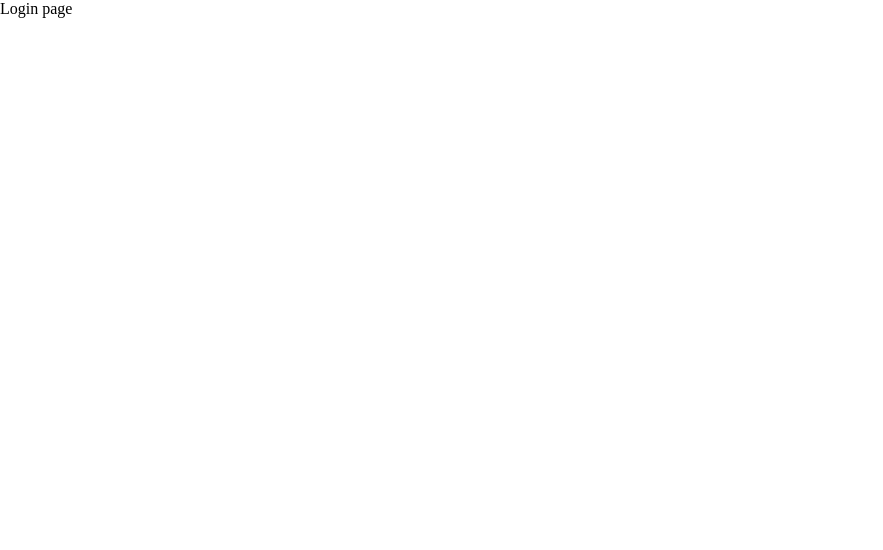
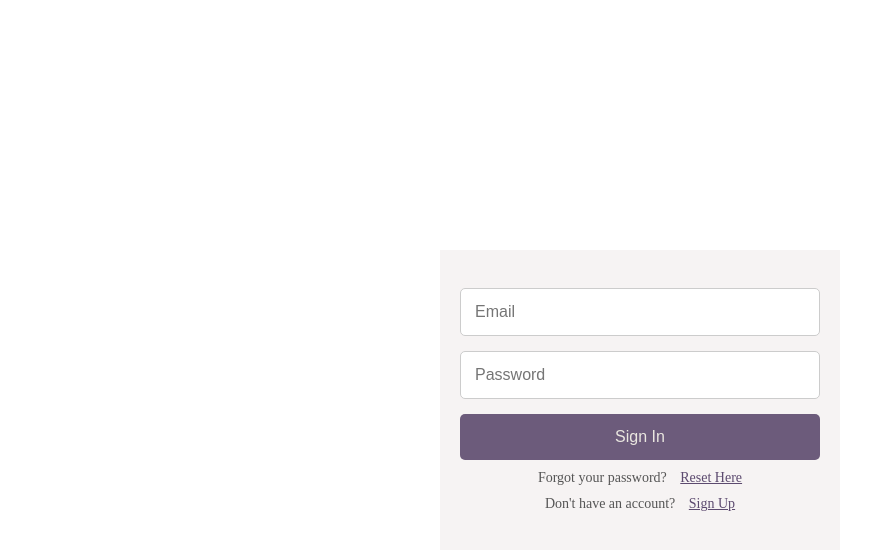
Before and after one commit to suraim001/MERN-ECOMMERCE, a React (Vite) app in the folder frontend/: page /login in a window 1280 px wide. Shown: the top 550 px of the page, without its empty margins (0-883 px from the left). Built offline with nearby package versions, Linux system fonts and the light colour scheme.

Commit message:
login api for frontend is cofigured

```diff
--- a/frontend/src/User/Login.jsx
+++ b/frontend/src/User/Login.jsx
@@ -1,9 +1,59 @@
-import React from 'react'
+import React, { useEffect, useState } from 'react';
+import '../UserStyles/Form.css';
+import { Link, useNavigate } from 'react-router-dom';
+import { useDispatch, useSelector } from 'react-redux';
+import { login, removeErrors, removeSuccess } from '../features/user/userSlice';
+import { toast } from 'react-toastify';
 
 const Login = () => {
+
+  const [loginEmail, setLoginEmail] = useState("");
+  const [loginPassword, setLoginPassword] = useState("");
+
+  const {error, loading, success, isAuthenticated} = useSelector(state=>state.user);
+
+  const dispatch = useDispatch();
+  const navigate = useNavigate();
+
+  const loginSubmit = (e)=>{
+    e.preventDefault();
+    dispatch(login({email:loginEmail, password:loginPassword}));
+
+  }
+  useEffect(()=>{
+    if(error){
+      toast.error(error, {position:'top-center', autoClose:3000});
+      dispatch(removeErrors());
+    }
+
+  },[dispatch, error]);
+  useEffect(()=>{
+    if(isAuthenticated){
+      navigate('/');
+    }
+  },[isAuthenticated]);
+  useEffect(()=>{
+    if(success){
+      toast.success('Login Successful', {position:'top-center', autoClose:3000});
+      dispatch(removeSuccess());
+    }
+  },[dispatch, success]);
+
   return (
-    <div>
-      Login page
+    <div className="form-container container">
+      <div className="form-content">
+        <form className="form" onSubmit={loginSubmit}>
+          <div className="input-group">
+            <input type="email" placeholder='Email' value={loginEmail} onChange={(e)=>setLoginEmail(e.target.value)} />
+          </div>
+          <div className="input-group">
+            <input type="password" placeholder='Password' value={loginPassword} onChange={(e)=>setLoginPassword(e.target.value)} />
+          </div>
+          <button className='authBtn'>Sign In</button>
+          <p className="form-links">Forgot your password? <Link to={'/password/forgot'}>Reset Here</Link></p>
+          <p className="form-links">Don't have an account? <Link to={'/register'}>Sign Up</Link></p>
+        </form>
+      </div>
     </div>
   )
 }
--- a/frontend/src/features/user/userSlice.js
+++ b/frontend/src/features/user/userSlice.js
@@ -12,6 +12,21 @@ export const register = createAsyncThunk('user/register', async (userData, { rej
         return data;
     } catch (error) {
         return rejectWithValue(error.response?.data || { message: 'Registration failed. Please try again later' });
+    }
+})
+
+// Login API
+export const login = createAsyncThunk('user/login', async({email, password}, {rejectWithValue}) => {
+    try {
+        const config ={
+            headers: {
+                'content-Type':'application/json'
+            }
+        }
+        const {data} = await axios.post('/api/v1/login', {email, password}, config);
+        return data;
+    } catch (error) {
+        return rejectWithValue(error.response?.data || "Registration failed. Please try again later")
     }
 })
 
@@ -51,6 +66,27 @@ const userSlice = createSlice({
                 state.user = null;
                 state.isAuthenticated=false;
             })
+
+        // Login Cases
+        builder.addCase(login.pending, (state) => {
+                state.loading = true,
+                    state.error = null
+            })
+            .addCase(login.fulfilled, (state, action) => {
+                state.loading = false;
+                state.success = action.payload.success;
+                state.error = null;
+                state.user = action.payload?.user || null;
+                state.isAuthenticated = action.payload.user?.isLoggedIn;
+                // console.log(state.user);
+            })
+            .addCase(login.rejected, (state, action) => {
+                state.loading = false;
+                state.error = action.payload?.message || 'Login Failed. Please try agin later';
+                state.user = null;
+                state.isAuthenticated=false;
+            })
+
     }
 
 });
```
